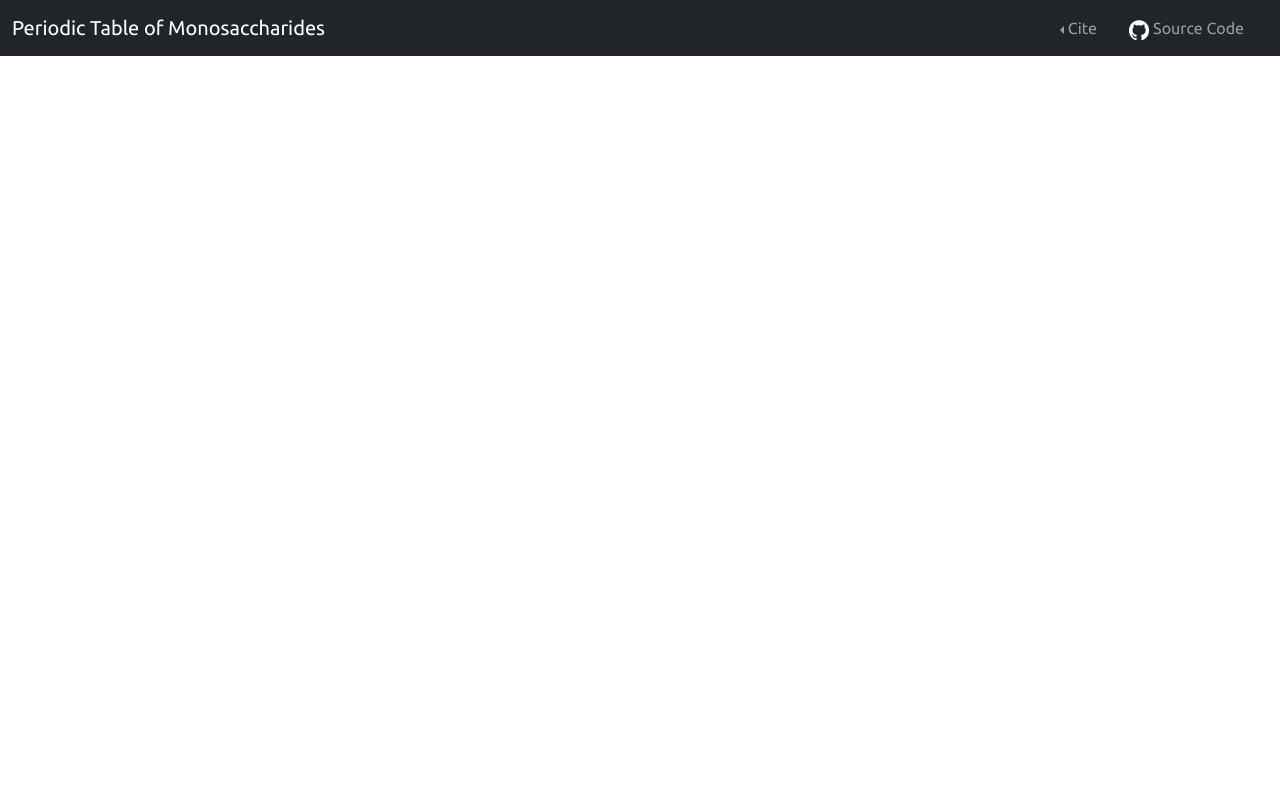
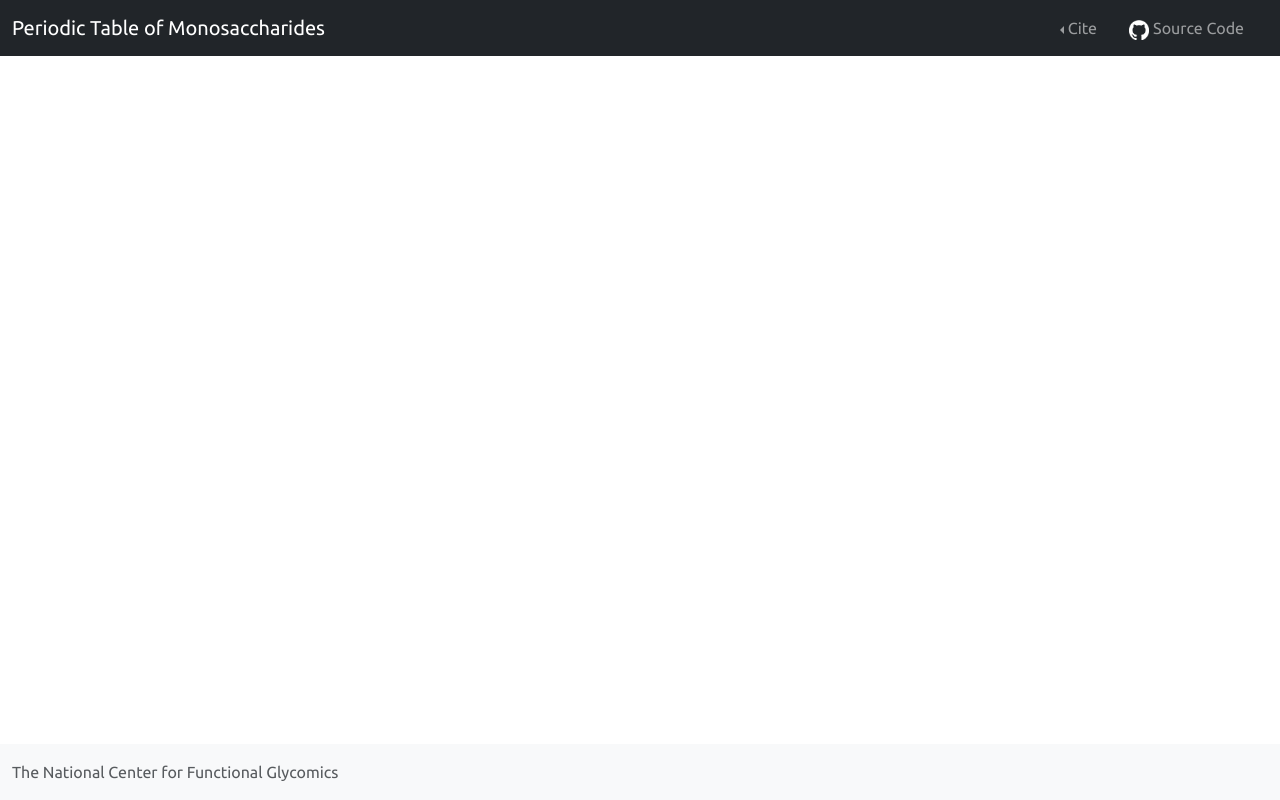
Before and after one commit to thencfg/PeriodicTableOfMonosaccharides, a website built with Vite: page src/index.html in a window 1280 px wide. Built offline with nearby package versions, Linux system fonts and the light colour scheme.

Commit message:
Initialized the js to generate the table

```diff
--- a/src/index.html
+++ b/src/index.html
@@ -1,5 +1,5 @@
 <!doctype html>
-<html lang="en">
+<html lang="en" class="h-100">
 
 <head>
     <meta charset="utf-8">
@@ -7,15 +7,15 @@
         name="viewport"
         content="width=device-width, initial-scale=1"
     >
-    <title>Bootstrap w/ Vite</title>
+    <title>Periodic Table of Monosaccharides</title>
     <script
         type="module"
         src="./js/main.js"
     ></script>
 </head>
 
-<body>
-    <main>
+<body class="h-100">
+    <main class="d-flex flex-column h-100">
         <nav
             class="navbar navbar-expand-md navbar-dark bg-dark"
             aria-label="Fourth navbar example"
@@ -49,7 +49,10 @@
                                 data-bs-toggle="dropdown"
                                 aria-expanded="false"
                             >Cite</a>
-                            <div class="dropdown-menu" style="min-width: 300px">
+                            <div
+                                class="dropdown-menu"
+                                style="min-width: 300px"
+                            >
                                 <div class="my-2 mx-3">
                                     Cummings RD. A periodic table of monosaccharides. Glycobiology.
                                     <br>doi: 10.1093/glycob/cwad088.
@@ -74,13 +77,19 @@
             </div>
         </nav>
 
-        <div class="container py-4 px-3 mx-auto">
-            <div id="canvas">
+        <div class="container-fluid p-3 mx-auto flex-fill">
+            <div id="canvas" class="h-100 w-100">
 
             </div>
         </div>
 
+        <footer class="footer mt-auto py-3 bg-body-tertiary">
+            <div class="container-fluid">
+                <span class="text-body-secondary">The National Center for Functional Glycomics</span>
+            </div>
+        </footer>
     </main>
+
 
 
 </body>
--- a/src/js/main.js
+++ b/src/js/main.js
@@ -4,4 +4,6 @@ import '../scss/styles.scss'
 // Import all of Bootstrap's JS
 import * as bootstrap from 'bootstrap'
 
-import './modules/draw-table'
+import { generateTable } from './modules/draw-table'
+
+generateTable();
--- a/src/js/modules/draw-table.js
+++ b/src/js/modules/draw-table.js
@@ -1,7 +1,12 @@
+import * as d3 from 'd3';
 
+export function generateTable(divID = 'canvas') {
+    // get data
 
-export function generateTable() {
-    // get data
+    let canvas = d3.select(`#${divID}`)
+
+    let svg = canvas.append('svg');
+
 
     // generate
 }
```
